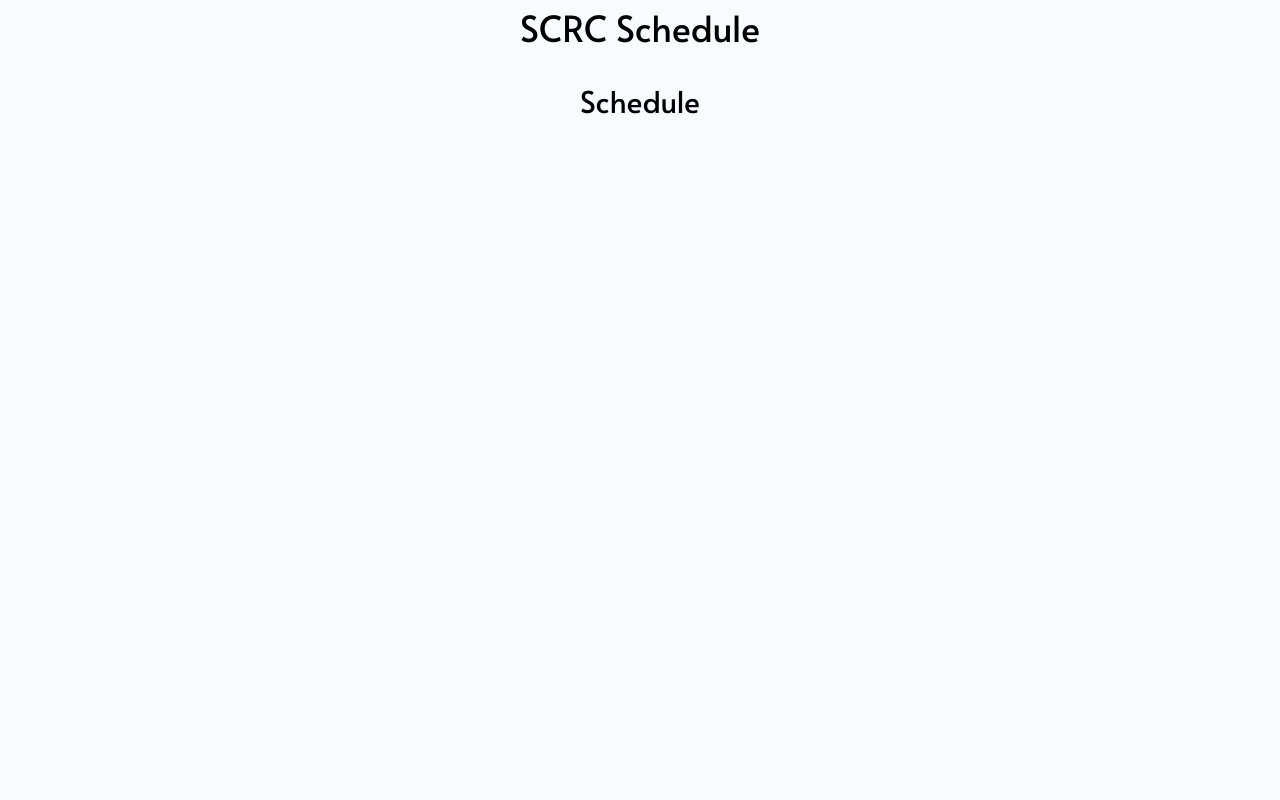
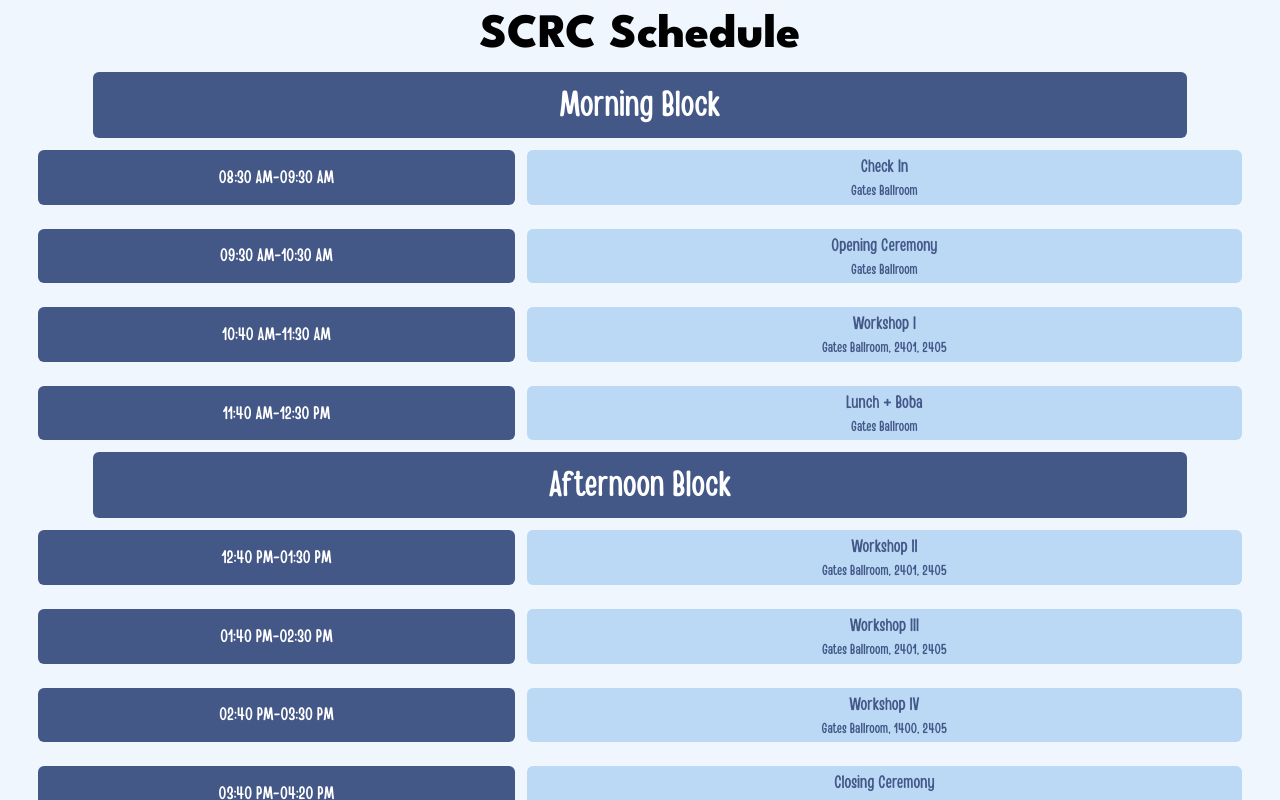
Before and after one commit to victoriaemily/SASE-SCRC, a Next.js app: page /guide in a window 1280 px wide. Both pictures are taken after a click on the button "Schedule". Shown: the top 800 px of the page. Built offline with nearby package versions, Linux system fonts and the light colour scheme.

Commit message:
Added basic schedule page to guide

```diff
--- a/src/components/guide_pages/EventCard.jsx
+++ b/src/components/guide_pages/EventCard.jsx
@@ -1,12 +1,30 @@
 import React from "react";
 
 export default function EventCard({ event }) {
+	const start_minutes = event.start_time.getMinutes();
+	const start_hours = event.start_time.getHours();
+	const start_AMPM = start_hours >= 12 ? "PM" : "AM";
+	const startTime = `${String(start_hours % 12 || 12).padStart(
+		2,
+		"0"
+	)}:${String(start_minutes).padStart(2, "0")} ${start_AMPM}`;
+
+	const end_minutes = event.end_time.getMinutes();
+	const end_hours = event.end_time.getHours();
+	const end_AMPM = end_hours >= 12 ? "PM" : "AM";
+
+	const endTime = `${String(end_hours % 12 || 12).padStart(2, "0")}:${String(
+		end_minutes
+	).padStart(2, "0")} ${end_AMPM}`;
+
 	return (
-		<div>
-			<div>{`${event.start_time}-${event.end_time}`}</div>
-			<div>
-				<h2>{event.name}</h2>
-				<h3>{event.location}</h3>
+		<div className="event-card">
+			<div className="event-time">
+				<h3>{`${startTime}-${endTime}`}</h3>
+			</div>
+			<div className="event-label">
+				<h3>{event.name}</h3>
+				<h4>{event.location}</h4>
 			</div>
 		</div>
 	);
--- a/src/components/guide_pages/Schedule.jsx
+++ b/src/components/guide_pages/Schedule.jsx
@@ -1,9 +1,23 @@
 import React from "react";
+import EventCard from "./EventCard";
+import { afternoonEvents, morningEvents } from "@/assets/events";
 
 export default function Schedule({ isOpen, setIsOpen }) {
 	return (
 		<div className={`guide-page ${isOpen ? "" : "hide-overlay"}`}>
 			<h1>SCRC Schedule</h1>
+			<h2 className="event-header">Morning Block</h2>
+			{morningEvents.map((event, idx) => {
+				if (!event.isTransition) {
+					return <EventCard key={idx} event={event} />;
+				}
+			})}
+			<h2 className="event-header">Afternoon Block</h2>
+			{afternoonEvents.map((event, idx) => {
+				if (!event.isTransition) {
+					return <EventCard key={idx} event={event} />;
+				}
+			})}
 			<button
 				onClick={() => {
 					setIsOpen(false);
--- a/src/styles/app.css
+++ b/src/styles/app.css
@@ -37,7 +37,7 @@
   --blue5: 68, 88, 136;
   --blue6: 40, 57, 99;
   --blue7: 22, 35, 68;
-  --blue-guide: 249, 252, 255;
+  --blue-guide: 239, 246, 253;
   --grey: 248, 252, 255;
   --grey1: 228, 228, 228;
   --grey2: 209, 209, 209;
--- a/src/styles/guide.css
+++ b/src/styles/guide.css
@@ -42,7 +42,7 @@
   background-color: rgb(var(--blue-guide));
   z-index: 102;
   min-height: 100dvh;
-  width: 100dvw;
+  width: 95%;
   display: flex;
   flex-direction: column;
 }
@@ -53,8 +53,62 @@
 }
 
 .guide-page h1 {
+  font-family: "League Spartan", "Montserrat";
+  font-weight: 800;
+  font-size: 4rem;
+  margin-inline: auto;
+}
+
+.event-header {
   font-size: 3rem;
-  margin-inline: auto;
+  font-family: "Handy Casual";
+  text-align: center;
+  border-radius: 0.5rem;
+  background-color: rgb(var(--blue5));
+  margin-inline: 5%;
+  color: white;
+  padding-block: 0.5rem;
+}
+
+.event-card {
+  display: flex;
+  flex-direction: row;
+}
+
+.event-card h3 {
+  text-align: center;
+  font-size: 1.5rem;
+  font-family: "Handy Casual";
+}
+
+.event-card h4 {
+  text-align: center;
+  font-size: 1.2rem;
+  font-family: "Handy Casual";
+}
+
+.event-card > div {
+  border-radius: 0.5rem;
+  display: flex;
+  flex-direction: column;
+  align-items: center;
+  justify-content: center;
+  text-align: center;
+  padding-block: 0.25rem;
+  margin-block: 1rem;
+  margin-inline: 0.5rem;
+}
+
+.event-card .event-time {
+  flex: 2;
+  background-color: rgb(var(--blue5));
+  color: white;
+}
+
+.event-card .event-label {
+  flex: 3;
+  background-color: rgb(var(--blue));
+  color: rgb(var(--blue5));
 }
 
 @media (min-width: 360px) {
```
